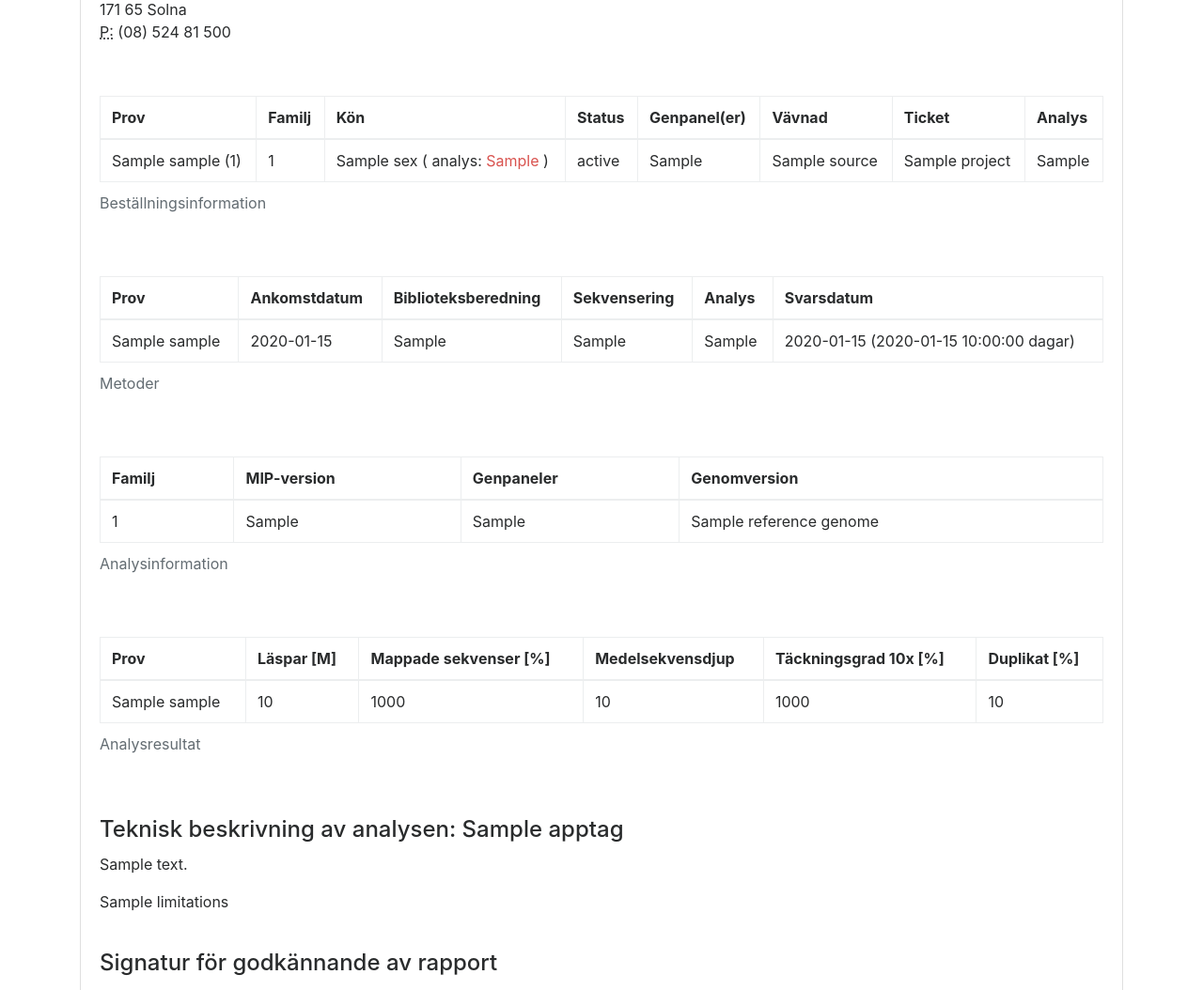
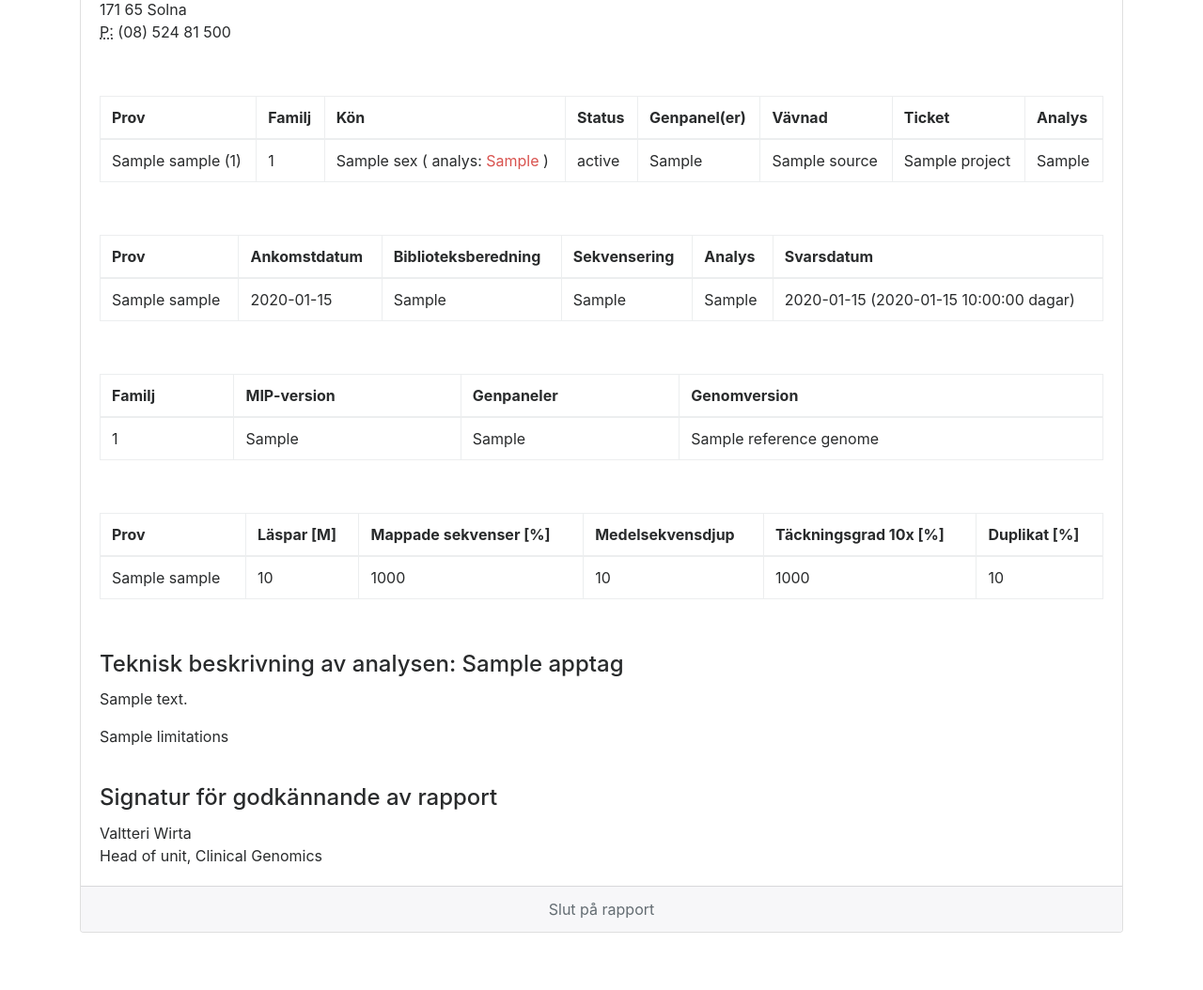
Before and after one commit to Clinical-Genomics/admin, a Flask app: template cgadmin/report/templates/report.html in a window 1280 px wide. Shown: the part 282-1336 px from the top of the page at 94% size. After the commit the page ends 1275 px from the top, so only its background shows below. Run offline with Flask 2, Linux system fonts and the light colour scheme; the template is opened without the code that fills it: most values are stand-ins (such as "Sample title", 1, 10 or a date in 2020); parts of the project's set-up code (start-up, migrations or seed data) failed here and were passed over; some libraries are stand-ins or nearby versions.

Commit message:
remove captions from report

```diff
--- a/cgadmin/report/templates/report.html
+++ b/cgadmin/report/templates/report.html
@@ -53,7 +53,6 @@
 
         <div class="card-block">
           <table class="table table-bordered">
-            <caption>Beställningsinformation</caption>
             <thead>
               <tr>
                 <th>Prov</th>
@@ -93,7 +92,6 @@
 
         <div class="card-block">
           <table class="table table-bordered">
-            <caption>Metoder</caption>
             <thead>
               <tr>
                 <th>Prov</th>
@@ -126,7 +124,6 @@
 
         <div class="card-block">
           <table class="table table-bordered">
-            <caption>Analysinformation</caption>
             <thead>
               <th>Familj</th>
               <th>MIP-version</th>
@@ -146,7 +143,6 @@
 
         <div class="card-block">
           <table class="table table-bordered">
-            <caption>Analysresultat</caption>
             <thead>
               <tr>
                 <th>Prov</th>
```
